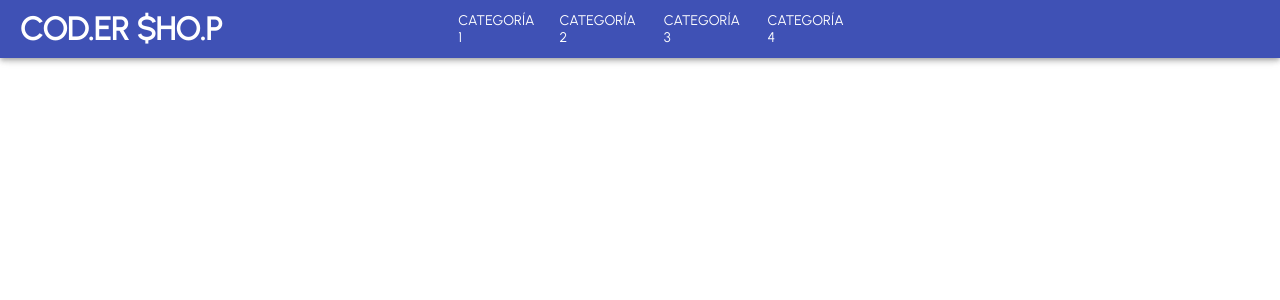
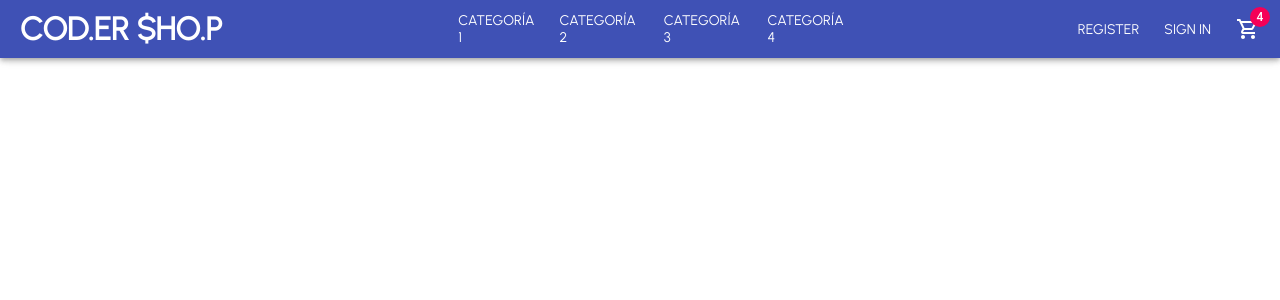
Before and after one commit to alexmarinmendez/repaso1-react, a React (Create React App) app: page / in a window 1280 px wide. Shown: the top 300 px of the page. Built offline with nearby package versions, Linux system fonts and the light colour scheme.

Commit message:
feat: adding cart icon with material-ui

```diff
--- a/package.json
+++ b/package.json
@@ -5,6 +5,7 @@
   "author": "Alex Marin Mendez",
   "dependencies": {
     "@material-ui/core": "^4.12.3",
+    "@material-ui/icons": "^4.11.2",
     "react": "^17.0.2",
     "react-dom": "^17.0.2",
     "react-scripts": "4.0.3",
--- a/src/components/NavBar.jsx
+++ b/src/components/NavBar.jsx
@@ -1,4 +1,5 @@
-import { AppBar } from "@material-ui/core";
+import { AppBar, Badge } from "@material-ui/core";
+import { ShoppingCartOutlined } from "@material-ui/icons";
 import { Wrapper, Logo, MenuItem, Left, Center, Right } from './styledComponents';
 
 const NavBar = () => {
@@ -14,7 +15,15 @@ const NavBar = () => {
                     <MenuItem>CATEGORÍA 3</MenuItem>
                     <MenuItem>CATEGORÍA 4</MenuItem>
                 </Center>
-                <Right />
+                <Right>
+                    <MenuItem>REGISTER</MenuItem>
+                    <MenuItem>SIGN IN</MenuItem>
+                    <MenuItem>
+                        <Badge badgeContent={4} color="secondary">
+                            <ShoppingCartOutlined />
+                        </Badge>
+                    </MenuItem>
+                </Right>
             </Wrapper>
         </AppBar>
     );
--- a/src/components/styledComponents.jsx
+++ b/src/components/styledComponents.jsx
@@ -26,7 +26,9 @@ font-weight: bold;
 
 const Right = styled.div`
     flex: 1;
-    text-align: center;
+    display: flex;
+    align-items: center;
+    justify-content: flex-end;
 `;
 
 const MenuItem = styled.div`
```
Also changed, not shown: 1 other file (tests, documents, lock files or other folders).
